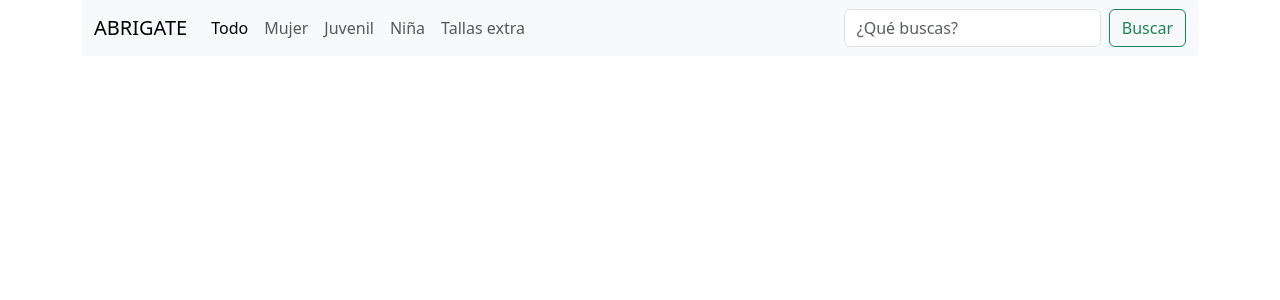
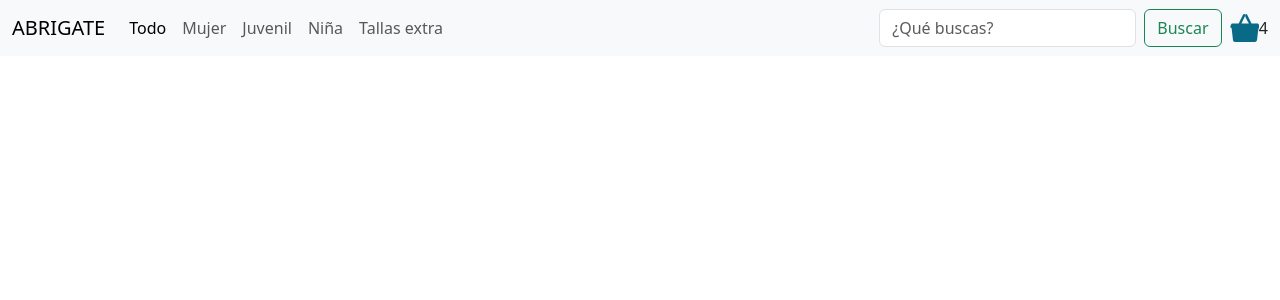
Before and after one commit to Kardan2228/abrigate_store, a React (Create React App) app: page / in a window 1280 px wide. Shown: the top 300 px of the page. Built offline with nearby package versions, Linux system fonts and the light colour scheme.

Commit message:
The CarrWidget component is created and a value is passed to it by props

```diff
--- a/public/index.html
+++ b/public/index.html
@@ -1,5 +1,5 @@
 <!DOCTYPE html>
-<html lang="en">
+<html lang="es">
   <head>
     <meta charset="utf-8" />
     <link rel="icon" href="%PUBLIC_URL%/favicon.ico" />
@@ -7,7 +7,7 @@
     <meta name="theme-color" content="#000000" />
     <meta
       name="description"
-      content="Web site created using create-react-app"
+      content="ABRIGATE Store"
     />
     <link rel="apple-touch-icon" href="%PUBLIC_URL%/logo192.png" />
     <!--
@@ -24,7 +24,7 @@
       work correctly both with client-side routing and a non-root public URL.
       Learn how to configure a non-root public URL by running `npm run build`.
     -->
-    <title>React App</title>
+    <title>Abrigate Store</title>
   </head>
   <body>
     <noscript>You need to enable JavaScript to run this app.</noscript>
--- a/src/App.js
+++ b/src/App.js
@@ -4,13 +4,9 @@ import NavBar from "./components/NavBar";
 
 function App() {
   return (
-      <div className="container">
-        <div className="row">
-          <div className="col">
-            <NavBar />
-          </div>
-        </div>
-      </div>
+    <>
+      <NavBar />
+    </>
   );
 }
 
--- /dev/null
+++ b/src/components/CartWidget.jsx
@@ -0,0 +1,28 @@
+import React from "react";
+
+export default function CartWidget({items}) {
+  return (
+      <>
+    <svg
+      xmlns="http://www.w3.org/2000/svg"
+      version="1.0"
+      width="28.000000pt"
+      height="21.000000pt"
+      viewBox="0 0 900.000000 1218.000000"
+      preserveAspectRatio="xMidYMid meet"
+    >
+      <metadata>
+        Created by potrace 1.15, written by Peter Selinger 2001-2017
+      </metadata>
+      <g
+        transform="translate(0.000000,1218.000000) scale(0.100000,-0.100000)"
+        fill="#086A87"
+        stroke="none"
+      >
+        <path d="M5920 12167 c-228 -52 -421 -312 -701 -942 -51 -115 -258 -541 -459 -945 -202 -404 -532 -1069 -735 -1477 l-368 -743 -1426 -2 -1426 -3 -69 -33 c-50 -23 -89 -53 -145 -110 -171 -172 -304 -425 -486 -927 -92 -254 -110 -328 -102 -414 11 -130 74 -204 278 -326 191 -113 272 -201 292 -315 4 -19 27 -213 52 -430 24 -217 76 -673 115 -1012 38 -340 102 -896 140 -1235 39 -340 91 -796 116 -1013 24 -217 67 -593 95 -835 55 -492 62 -537 90 -649 107 -420 366 -654 809 -733 101 -17 264 -18 4340 -18 4438 0 4329 -1 4535 41 408 84 636 301 719 684 9 41 106 795 216 1675 455 3635 428 3427 469 3519 25 57 94 117 246 218 72 47 150 107 173 132 229 249 99 719 -387 1401 -132 186 -223 269 -356 324 -157 66 -100 63 -1478 61 l-1247 -1 -726 1458 c-400 802 -771 1555 -826 1673 -213 461 -349 690 -493 835 -126 126 -245 171 -357 133 -62 -22 -206 -118 -252 -168 -200 -222 -157 -678 127 -1350 151 -357 352 -740 716 -1365 99 -169 235 -426 387 -734 129 -261 233 -476 231 -478 -2 -1 -720 -2 -1595 -1 l-1591 3 486 975 c742 1491 921 1858 954 1950 34 96 81 285 100 405 17 103 18 394 2 461 -36 150 -106 251 -205 294 -64 28 -178 35 -258 17z" />
+      </g>
+    </svg>
+    {items}
+    </>
+  );
+}
--- a/src/components/NavBar.jsx
+++ b/src/components/NavBar.jsx
@@ -1,4 +1,5 @@
 import React from "react";
+import CartWidget from "./CartWidget";
 
 const NavBar = () => {
   return (
@@ -30,6 +31,7 @@ const NavBar = () => {
             <input class="form-control me-2" type="search" placeholder="¿Qué buscas?" aria-label="Search" />
             <button class="btn btn-outline-success" type="submit">Buscar</button>
           </form>
+          <CartWidget items={4}/>
         </div>
       </div>
     </nav>
--- a/src/index.css
+++ b/src/index.css
@@ -1,4 +1,4 @@
-body {
+/*body {
   margin: 0;
   font-family: -apple-system, BlinkMacSystemFont, 'Segoe UI', 'Roboto', 'Oxygen',
     'Ubuntu', 'Cantarell', 'Fira Sans', 'Droid Sans', 'Helvetica Neue',
@@ -10,4 +10,4 @@ body {
 code {
   font-family: source-code-pro, Menlo, Monaco, Consolas, 'Courier New',
     monospace;
-}
+}*/
```
